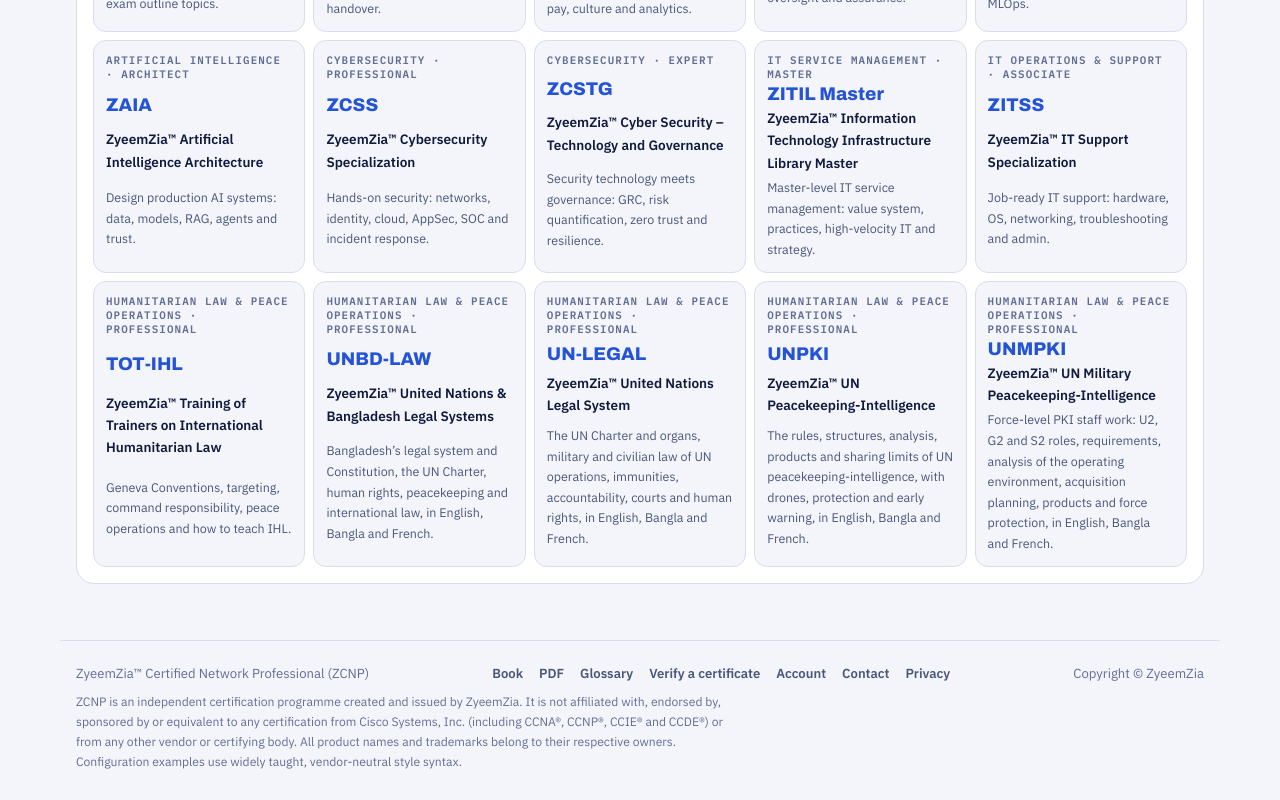
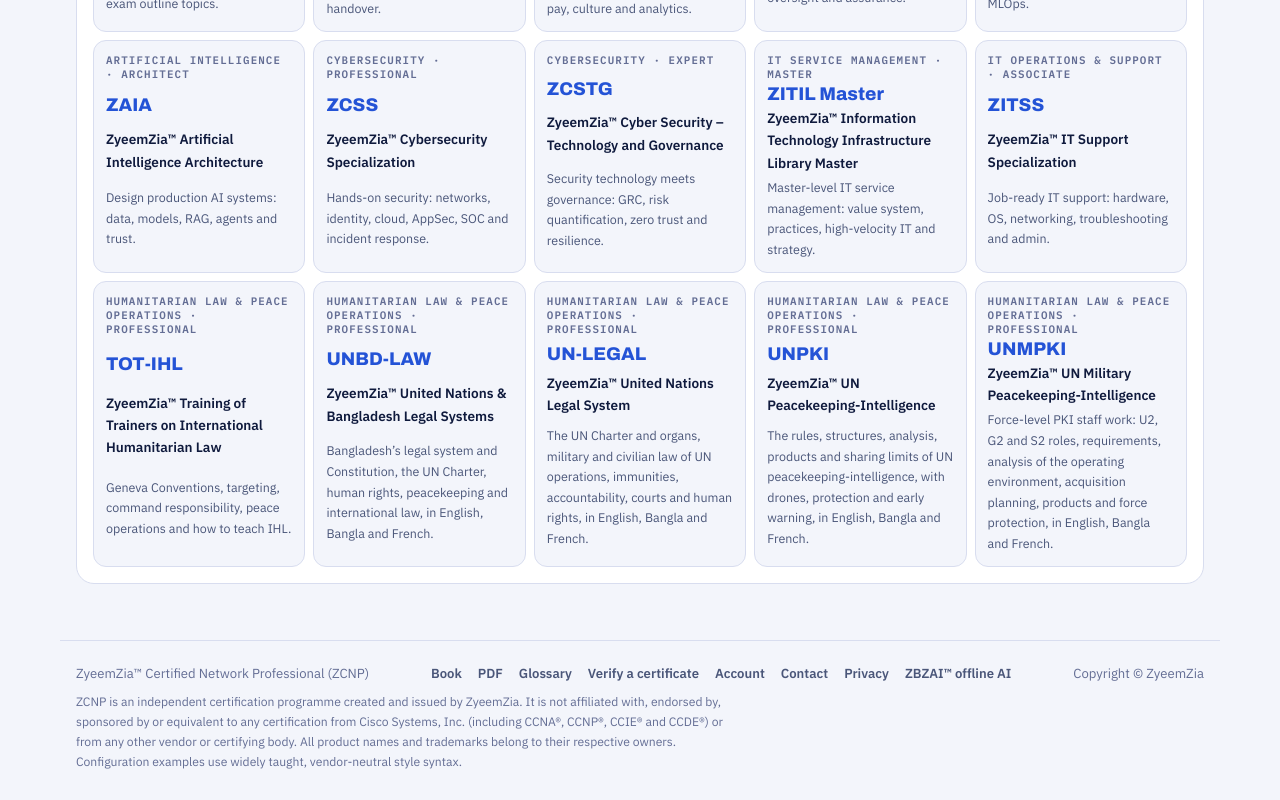
Before and after one commit to zyeemzia/zcnp, a plain HTML site: page index.html in a window 1280 px wide. Shown: the part 2512-3312 px from the top of the page. Drawn offline with Linux system fonts and the light colour scheme.

Commit message:
Footer: link to ZBZAI offline AI

```diff
--- a/index.html
+++ b/index.html
@@ -43,7 +43,7 @@
 </header>
 <main id="view" class="view" tabindex="-1"><div class="boot" aria-label="Loading the course"><i></i><i></i><i></i></div></main>
 <footer class="site-foot">
-  <div class="row"><span>ZyeemZia™ Certified Network Professional (ZCNP)</span><span style="display:flex;gap:16px;flex-wrap:wrap"><a href="book.html" target="_blank" rel="noopener">Book</a><a href="ZCNP-Book.pdf" download>PDF</a><a href="#glossary">Glossary</a><a href="#verify/">Verify a certificate</a><a href="#account">Account</a><a href="#contact">Contact</a><a href="privacy.html">Privacy</a></span><span>Copyright © ZyeemZia</span></div>
+  <div class="row"><span>ZyeemZia™ Certified Network Professional (ZCNP)</span><span style="display:flex;gap:16px;flex-wrap:wrap"><a href="book.html" target="_blank" rel="noopener">Book</a><a href="ZCNP-Book.pdf" download>PDF</a><a href="#glossary">Glossary</a><a href="#verify/">Verify a certificate</a><a href="#account">Account</a><a href="#contact">Contact</a><a href="privacy.html">Privacy</a><a href="https://zbzai.zyeemzia.com/" target="_blank" rel="noopener">ZBZAI™ offline AI</a></span><span>Copyright © ZyeemZia</span></div>
   <p class="disc" id="disc"></p>
 </footer>
 <nav class="tabbar" id="tabbar" aria-label="Main mobile"></nav>
```
